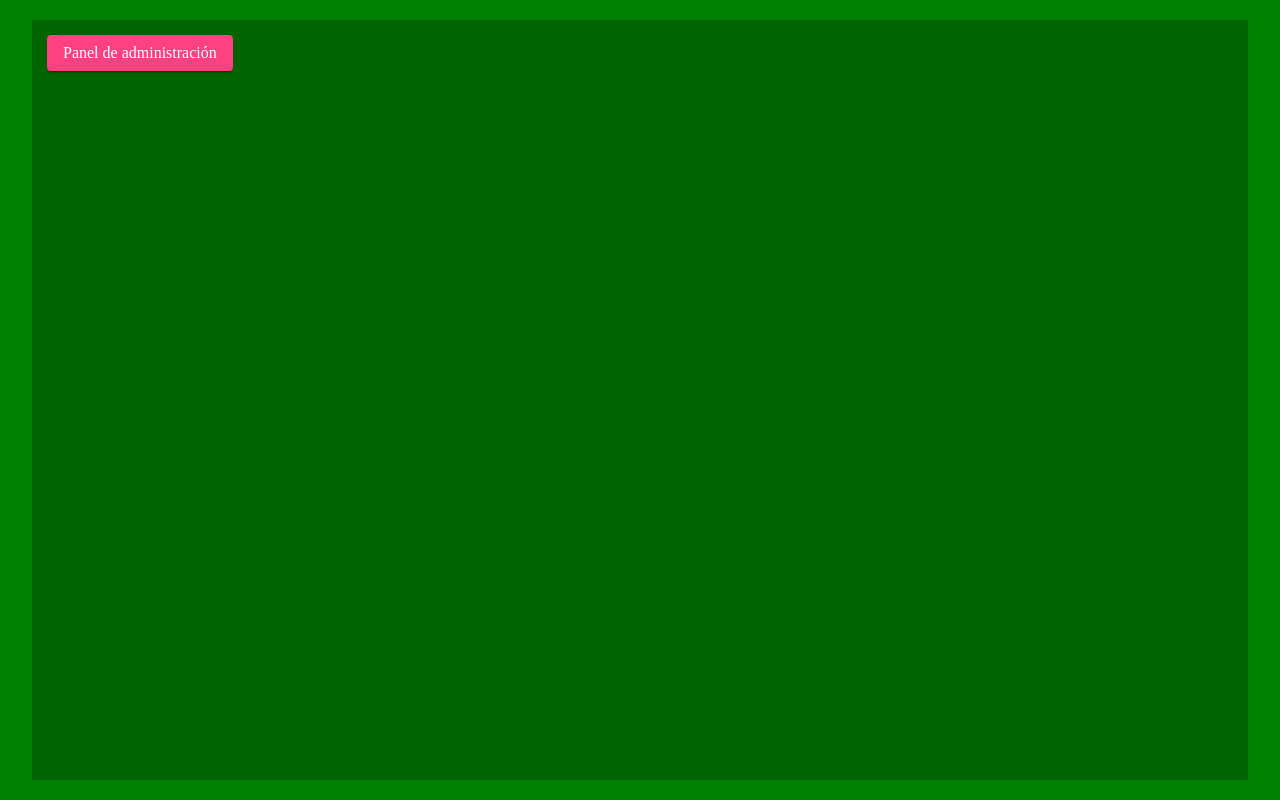
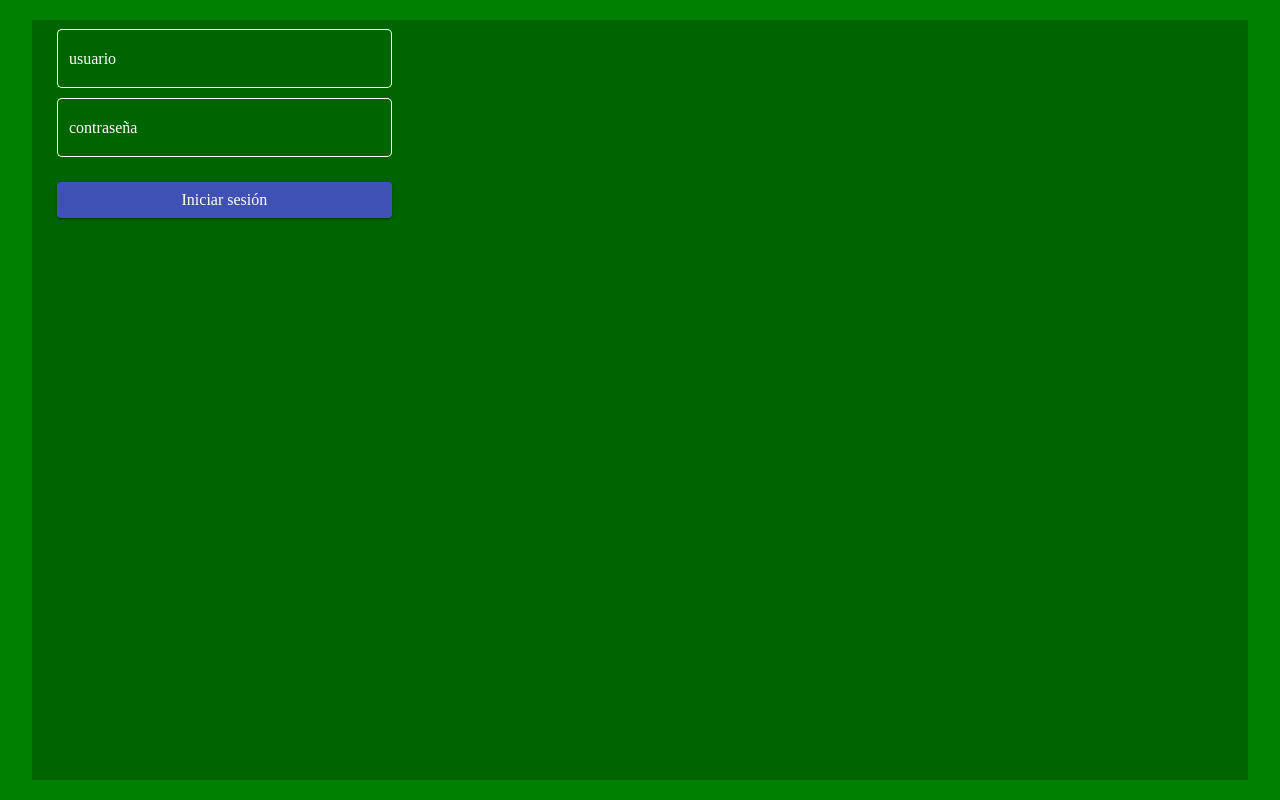
Before and after one commit to cmfraile/Portfolio2, an Angular app: page /admin in a window 1280 px wide. Built offline with nearby package versions, Linux system fonts and the light colour scheme.

Commit message:
hasta mañana

```diff
--- /dev/null
+++ b/src/app/paneladmin/componentes/logadmin/logadmin.component.html
@@ -0,0 +1,14 @@
+<form [formGroup]="forma" class="login" (ngSubmit)="loginada()" >
+    <mat-form-field class="dato" appearance="outline">
+        <mat-label>usuario</mat-label>
+        <input  matInput
+                formControlName="usuario">
+    </mat-form-field>
+    <mat-form-field class="dato" appearance="outline">
+        <mat-label>contraseña</mat-label>
+        <input  matInput
+                type="password"
+                formControlName="pass">
+    </mat-form-field>
+    <button mat-raised-button color="primary">Iniciar sesión</button>
+</form>
--- /dev/null
+++ b/src/app/paneladmin/componentes/logadmin/logadmin.component.sass
@@ -0,0 +1,7 @@
+.login
+    .dato
+        margin: -10px 10px
+        min-width: 100%
+    button
+        min-width: 100%
+        margin: 10px
--- /dev/null
+++ b/src/app/paneladmin/componentes/logadmin/logadmin.component.ts
@@ -0,0 +1,30 @@
+import { Component, OnInit } from '@angular/core';
+import { FormBuilder, FormGroup } from '@angular/forms';
+
+@Component({
+  selector: 'app-logadmin',
+  templateUrl: './logadmin.component.html',
+  styleUrls: ['./logadmin.component.sass']
+})
+export class LogadminComponent implements OnInit {
+
+  forma:FormGroup;
+
+  constructor( private _fb:FormBuilder ){
+    this.forma = this._fb.group({
+      usuario:'',pass:''
+    });
+  }
+
+  ngOnInit(): void {}
+
+  loginada(){
+    const {usuario,pass} = this.forma.value;
+    if(usuario == "usuario" && pass == "usuario"){
+      console.log("LOGIN correcto")
+    } else {
+      this.forma.reset();
+    }
+  }
+
+}
--- a/src/app/paneladmin/componentes/main/main.component.html
+++ b/src/app/paneladmin/componentes/main/main.component.html
@@ -1,7 +1,8 @@
 <div class="main">
     <div class="container">
         <div class="row">
-            <div class="col navadmin"><app-navadmin></app-navadmin></div>
+            <div class="col navadmin funado"><app-navadmin></app-navadmin></div>
+            <div class="col logadmin"><app-logadmin></app-logadmin></div>
             <div class="col comadmin">
                 <app-about *ngIf="desplieguemenu == 'About'"></app-about>
                 <app-pexperiencia *ngIf="desplieguemenu == 'PerfilExperiencia'"></app-pexperiencia>
--- a/src/app/paneladmin/componentes/main/main.component.sass
+++ b/src/app/paneladmin/componentes/main/main.component.sass
@@ -10,7 +10,7 @@
     .row,.col,.container
         margin: 0px
         padding: 0px
-        .navadmin
+        .navadmin,.logadmin
             max-width: 30%
             min-height: 50%
             padding: 15px
--- a/src/app/paneladmin/paneladmin.module.ts
+++ b/src/app/paneladmin/paneladmin.module.ts
@@ -15,6 +15,7 @@ import { MatFormFieldModule } from '@angular/material/form-field';
 import { MatInputModule }  from '@angular/material/input';
 import { FormsModule , ReactiveFormsModule } from '@angular/forms';
 import { MatIconModule } from '@angular/material/icon';
+import { LogadminComponent } from './componentes/logadmin/logadmin.component';
 
 
 export const routes : Routes = [
@@ -31,6 +32,7 @@ export const routes : Routes = [
     PexperienciaComponent,
     PformacionComponent,
     PdatosdeinteresComponent,
+    LogadminComponent,
   ],
   imports: [
     CommonModule,
```
Also changed, not shown: 1 other file (tests, documents, lock files or other folders).
